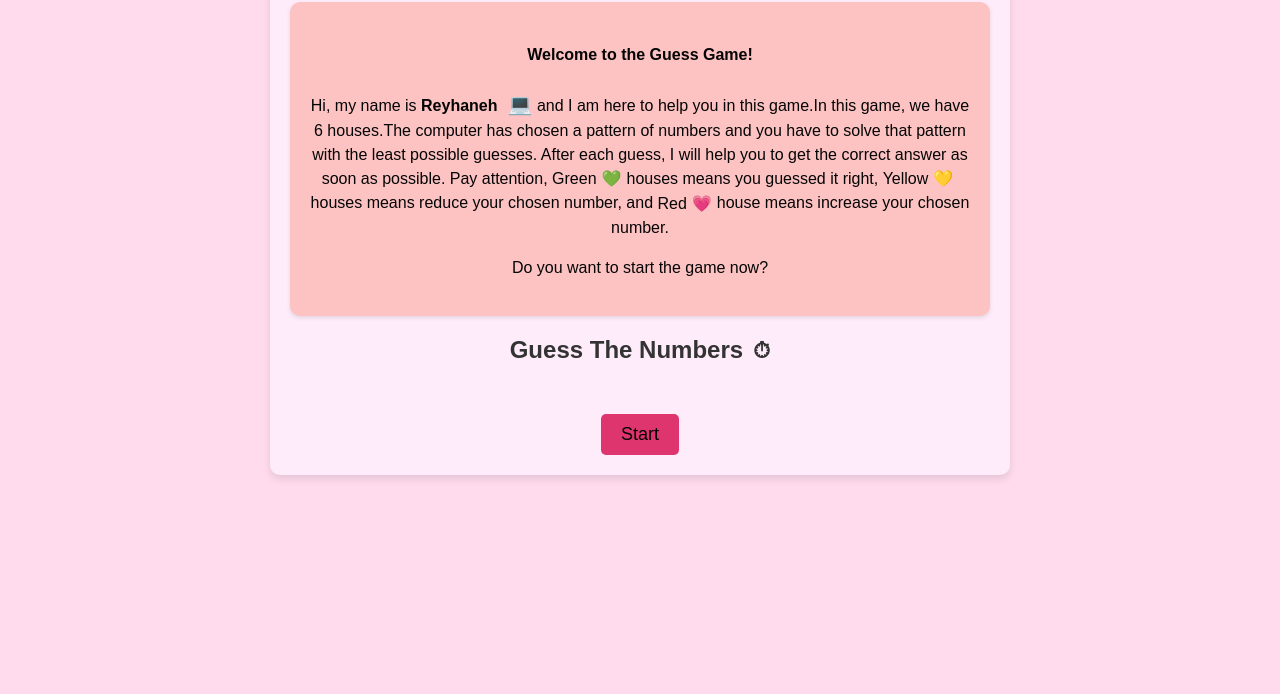
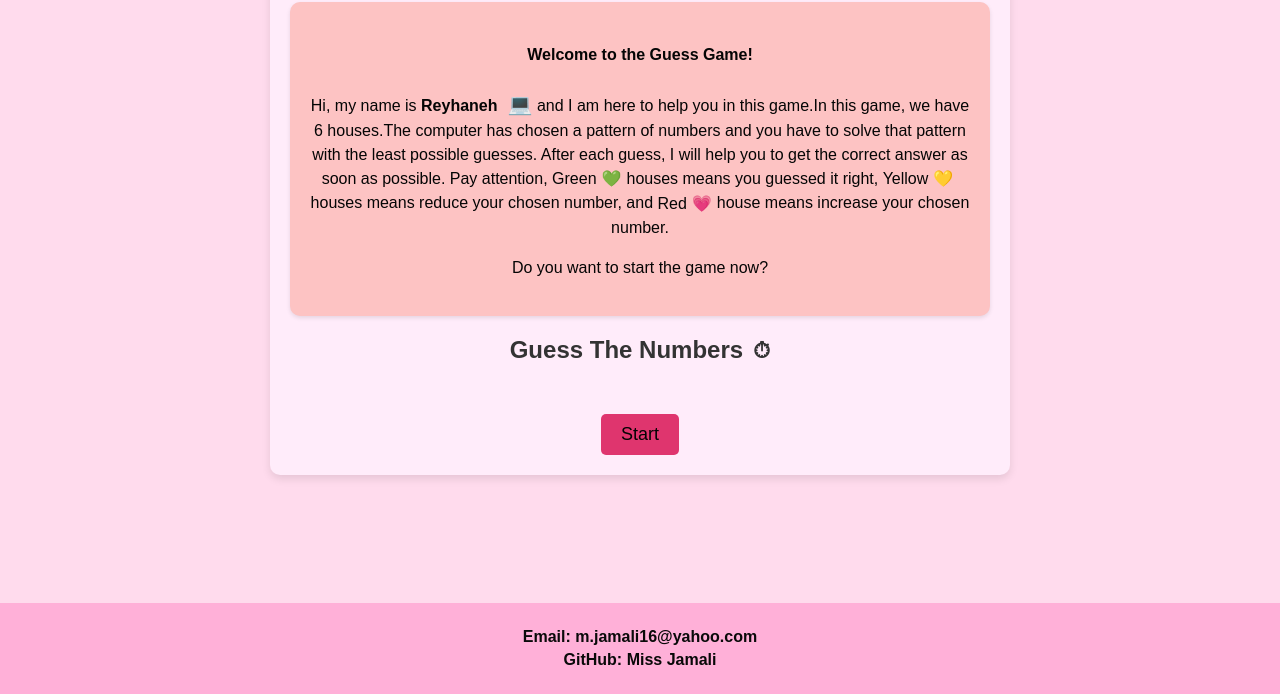
Before and after one commit to MaryaJamali/GuessGame, a plain HTML site: page index.html in a window 1280 px wide. Shown: the part 197-891 px from the top of the page. Before the commit the page ends 800 px from the top, so only its background shows below. Drawn offline with Linux system fonts and the light colour scheme.

Commit message:
Footer coding

```diff
--- a/css/styles.css
+++ b/css/styles.css
@@ -133,3 +133,25 @@ header {
 .btn:hover {
     background-color: #f15a8c;
 }
+
+footer {
+    background-color: #ffb0d8;
+    color: #0a0a0a;
+    padding: 20px 0;
+    text-align: center;
+    font-weight: bold;
+}
+
+footer p {
+    margin: 5px 0;
+}
+
+footer a {
+    color: #080808;
+    text-decoration: none;
+}
+
+footer a:hover {
+    text-decoration: underline;
+    color: #df6666;
+}
--- a/index.html
+++ b/index.html
@@ -34,8 +34,12 @@
             </section>
         </div>
     </div>
+    <footer>
+        <p>Email: m.jamali16@yahoo.com</p>
+        <p>GitHub: <a href="https://github.com/MaryaJamali">Miss Jamali</a></p>
+    </footer>
+
     <script src="js/script.js"></script>
-
 </body>
 
 </html>
```
